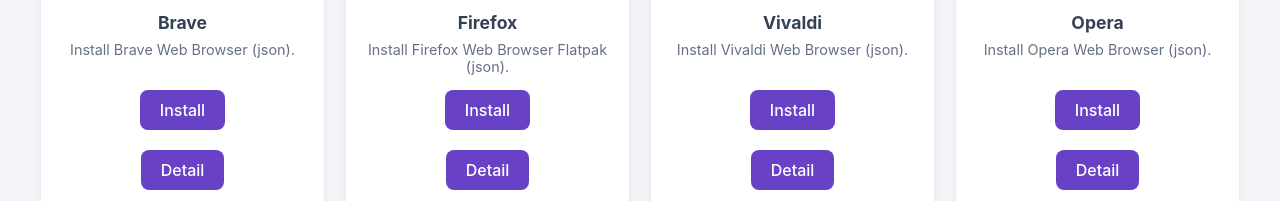
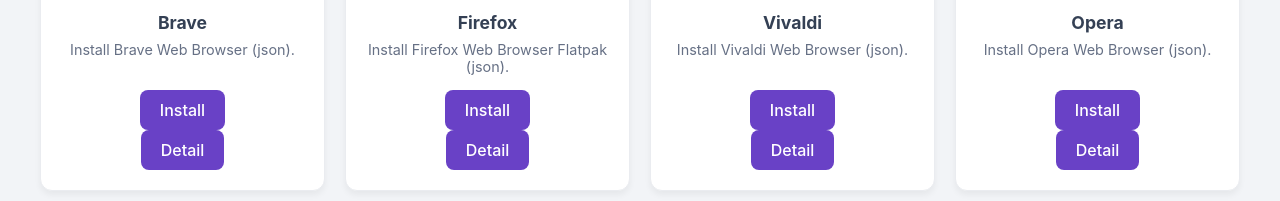
Before and after one commit to yucefsourani/pylinuxoneclickinstall, a plain HTML site: page index.html in a window 1280 px wide. Shown: the part 762-963 px from the top of the page. Drawn offline with Linux system fonts and the light colour scheme.

Commit message:
Update index.html

```diff
--- a/index.html
+++ b/index.html
@@ -286,8 +286,7 @@ sudo update-desktop-database</code></pre>
                     <h3>${app.name}</h3>
                     <p>${app.description}</p>
                     <a href="${app.url}" target="_blank" rel="noopener noreferrer">Install</a>
-                    </br>
-                    <a href="${info_link}" target="_blank" rel="noopener noreferrer">Detail</a>
+                    <a href="${info_link}" target="_blank" rel="noopener noreferrer" style="margin-top:2;">Detail</a>
                 `;
                 appGrid.appendChild(card);
             });
```
